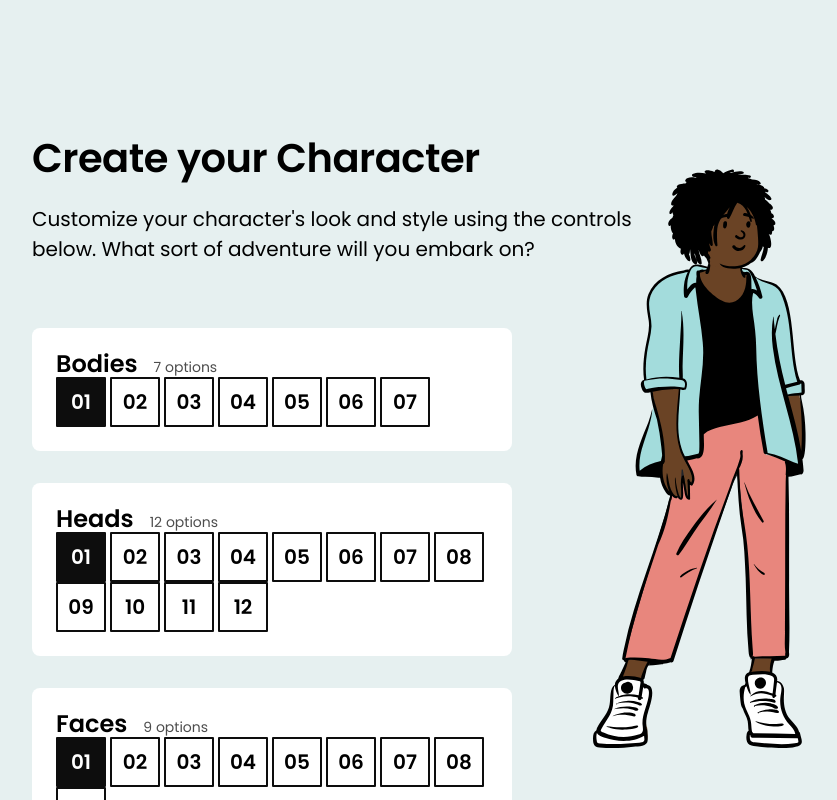
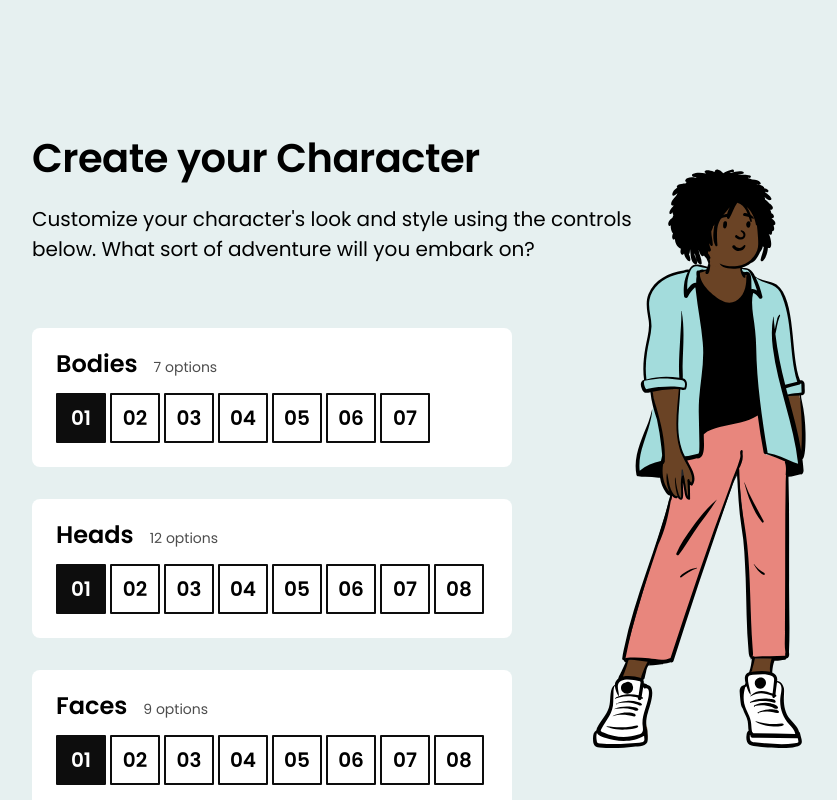
Before and after one commit to broarr/css-for-js, a React (Create React App) app in the folder character-creator-main/: page / in a window 1280 px wide. Shown: the top 800 px of the page, without its empty margins (128-965 px from the left). Built offline with nearby package versions, Linux system fonts and the light colour scheme.

Commit message:
fix: overflow

```diff
--- a/character-creator-main/src/components/ButtonRow/ButtonRow.module.css
+++ b/character-creator-main/src/components/ButtonRow/ButtonRow.module.css
@@ -1,2 +1,5 @@
 .buttonRow {
+  margin-top: 16px;
+  white-space: nowrap;
+  overflow-x: auto;
 }
```
